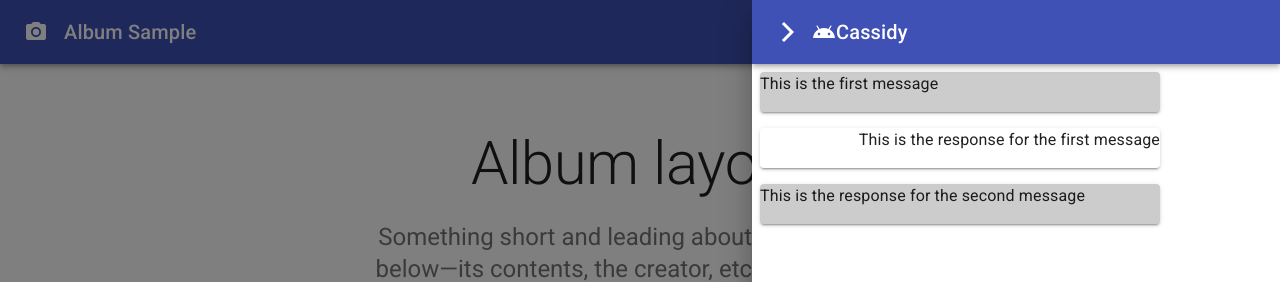
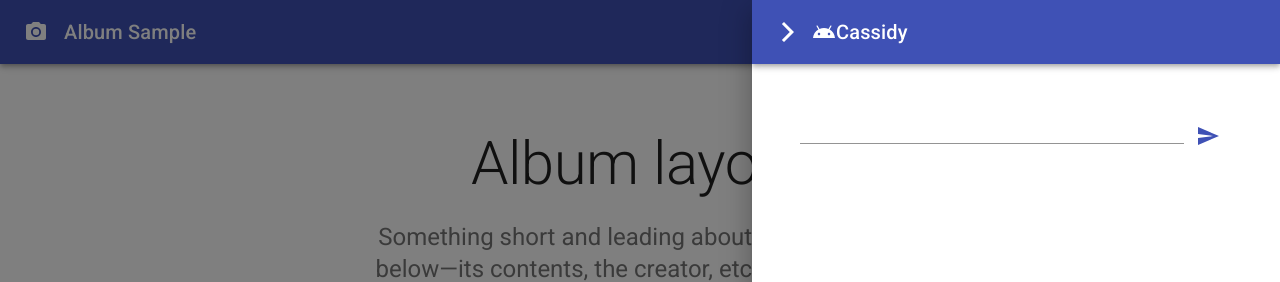
Before and after one commit to sis-labs/lex-sample-custom-webchat, a React (Create React App) app: page / in a window 1280 px wide. Both pictures are taken after a click on the button 1224 px from the left and 760 px from the top of the page. Shown: the top 282 px of the page. Built offline with nearby package versions, Linux system fonts and the light colour scheme.

Commit message:
wip: add message echange
Signed-off-by: ollie314 <mehdi.lefebvre@gmail.com>

```diff
--- a/src/MessageContainer.js
+++ b/src/MessageContainer.js
@@ -5,34 +5,12 @@ import Grid from '@material-ui/core/Grid';
 import MessageItem from './MessageItem';
 
 import { BOT, USER } from './message-model';
-
-const messages = [
-  {
-    key: 1,
-    ts: Date.now(),
-    content: 'This is the first message',
-    ownerId: BOT,
-    shown: true,
-  },
-  {
-    key: 2,
-    ts: Date.now(),
-    content: 'This is the response for the first message',
-    ownerId: USER,
-    shown: true,
-  },
-  {
-    key: 3,
-    ts: Date.now(),
-    content: 'This is the response for the second message',
-    ownerId: BOT,
-    shown: true,
-  },
-];
+import { useMessagingContext } from './MessagingContext';
 
 const MessageContainer = ({ classes }) => {
-  const msgs = messages.map(m => (
-    <Grid className={classes.messageItem} item xs={12}>
+  const { dispatch, context: { messages } } = useMessagingContext();
+  const msgs = messages.map((m, i) => (
+    <Grid key={i} className={classes.messageItem} item xs={12}>
       <MessageItem classes={classes} message={m} />
     </Grid>
   ));
--- a/src/MessageContainerFooter.js
+++ b/src/MessageContainerFooter.js
@@ -5,11 +5,20 @@ import FormControl from '@material-ui/core/FormControl';
 import IconButton from '@material-ui/core/IconButton';
 import SendIcon from '@material-ui/icons/Send';
 
+import { USER } from './message-model';
+import { sendMessage } from './actions';
+import { useMessagingContext } from './MessagingContext';
+
 const MessageContainerFooter = ({ classes }) => {
+  const { dispatch } = useMessagingContext();
   const [message, setMessage] = useState('');
 
   const onTextChanged = (e) => {
     setMessage(e.target.value);
+  };
+
+  const onSendMessage = () => {
+    sendMessage(dispatch, { content: message, ownerId: USER, ts: Date.now(), shown: false });
   };
 
   return (
@@ -25,7 +34,7 @@ const MessageContainerFooter = ({ classes }) => {
           }}
         />
       </FormControl>
-      <IconButton color="primary" aria-label="upload picture" component="span">
+      <IconButton onClick={onSendMessage} color="primary" aria-label="upload picture" component="span">
         <SendIcon />
       </IconButton>
     </footer>
--- a/src/actions.js
+++ b/src/actions.js
@@ -1,3 +1,5 @@
+import { BOT } from './message-model';
+
 export const SEND_MESSAGE = 'SEND_MESSAGE';
 export const HANDLE_MESSAGE = 'HANDLE_MESSAGE';
 export const SHOW_BOT = 'SHOW_BOT';
@@ -5,7 +7,16 @@ export const HIDE_BOT = 'HIDE_BOT';
 export const TOGGLE_BOT = 'TOGGLE_BOT';
 
 export const sendMessage = async (dispatch, payload) => {
-  dispatch({type: SEND_MESSAGE, payload});
+  await dispatch({type: SEND_MESSAGE, payload});
+  setTimeout(async () => {
+    const payload = {
+      content: 'This is a response',
+      ownerId: BOT,
+      ts: Date.now(),
+      shown: false
+    };
+    await dispatch({type: HANDLE_MESSAGE, payload});
+  }, 2e3);
 };
 
 export const showBot = async (dispatch) => {
--- a/src/reducers.js
+++ b/src/reducers.js
@@ -1,4 +1,4 @@
-import { SEND_MESSAGE, TOGGLE_BOT, SHOW_BOT, HIDE_BOT } from './actions';
+import { SEND_MESSAGE, HANDLE_MESSAGE, TOGGLE_BOT, SHOW_BOT, HIDE_BOT } from './actions';
 
 export const initialState = {
   messages: [],
@@ -8,9 +8,12 @@ export const initialState = {
 export const MessagingReducer = (initialState, {type, payload}) => {
   // TODO: handle the payload according to the action
   switch(type) {
+    case HANDLE_MESSAGE:
     case SEND_MESSAGE:
-      const { context: {messages} } = initialState;
+      const { messages } = initialState;
       const msgs = [...messages, payload];
+      console.log(payload);
+      console.log(msgs);
       return {
         ...initialState,
         messages: msgs,
```
